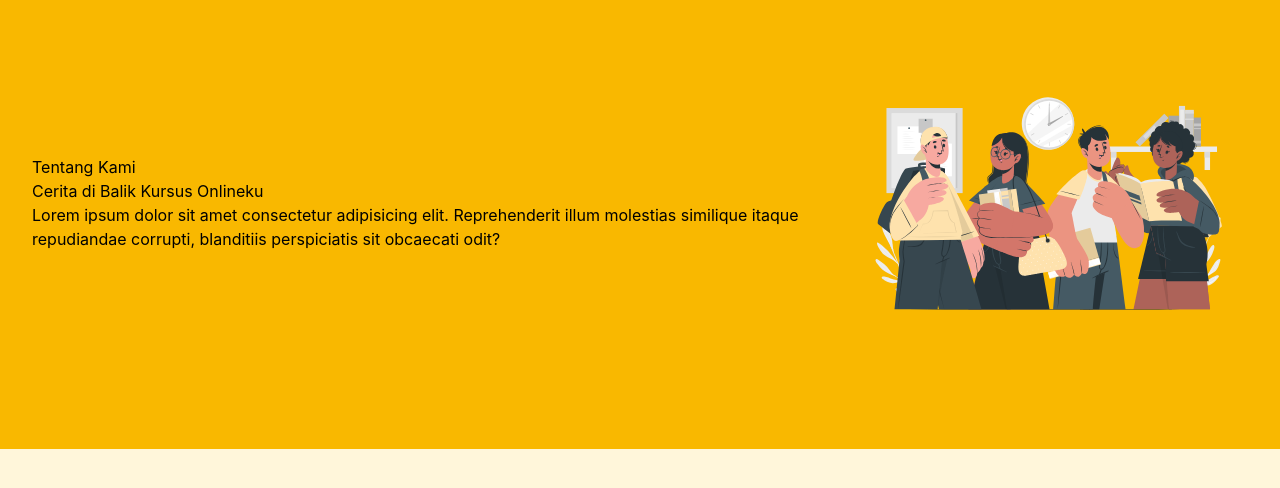
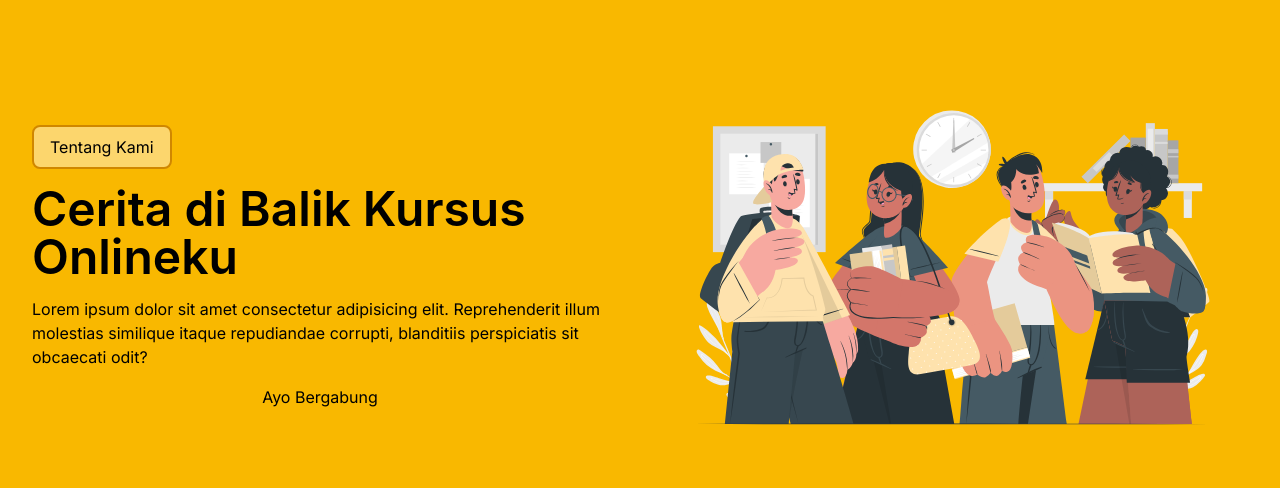
Before and after one commit to HEXS1010/web-kursus, a website built with Vite: page index.html in a window 1280 px wide. Shown: the part 842-1330 px from the top of the page. Before the commit the page ends 1291 px from the top, so only its background shows below. Built offline with nearby package versions, Linux system fonts and the light colour scheme.

Commit message:
masih dalam style

```diff
--- a/index.html
+++ b/index.html
@@ -22,7 +22,7 @@
     />
   </head>
   <body class="bg-body">
-    <header class="fixed top-0 left-0 w-full bg-nav border-b-[2px]">
+    <header class="fixed top-0 left-0 w-full bg-nav border-b-[2px] z-10">
       <div class="max-w-7xl mx-auto px-2 sm:px-6 lg:px-8">
         <nav class="h-[80px] flex justify-between items-center font-nav-text">
           <div>
@@ -49,11 +49,16 @@
       <!-- hero section -->
       <section class="h-dvh py-40">
         <div class="max-w-7xl mx-auto px-2 sm:px-6 lg:px-8">
-          <div class="flex flex-col justify-center items-center md:flex-row gap-8">
-            <div class="flex flex-col gap-[1.5rem] text-center px-9 md:text-left md:px-0">
+          <div
+            class="flex flex-col justify-center items-center md:flex-row gap-8"
+          >
+            <div
+              class="flex flex-col gap-[1.5rem] text-center px-9 md:text-left md:px-0"
+            >
               <p class="font-normal text-sm font-nav-text md:text-lg">
                 Selamat datang di
-                <span class="text-sm bg-secondary rounded-xl p-2 font-semibold md:text-xl"
+                <span
+                  class="text-sm bg-secondary rounded-xl p-2 font-semibold md:text-xl"
                   >Kursus Onlineku.</span
                 >
               </p>
@@ -65,7 +70,9 @@
                 Reiciendis, necessitatibus?
               </p>
 
-              <div class="flex justify-center items-center gap-8 md:justify-start">
+              <div
+                class="flex justify-center items-center gap-8 md:justify-start"
+              >
                 <button
                   class="bg-secondary px-5 py-3 text-sm font-nav-text font-normal rounded-lg transition duration-300 hover:bg-amber-600 md:px-7 md:text-base"
                 >
@@ -103,16 +110,28 @@
       <!-- About us Section -->
       <section class="bg-hero py-28">
         <div class="max-w-7xl mx-auto px-2 sm:px-6 lg:px-8">
-          <div class="flex justify-center items-center">
-            <div>
-              <p>Tentang Kami</p>
-              <h3>Cerita di Balik Kursus Onlineku</h3>
-              <p>Lorem ipsum dolor sit amet consectetur adipisicing elit. Reprehenderit illum molestias similique itaque repudiandae corrupti, blanditiis perspiciatis sit obcaecati odit?</p>
+          <div class="flex justify-center items-center gap-12">
+            <div class="flex flex-col gap-[1rem] max-w-xl">
+              <span
+                class="bg-body/50 inline-block w-fit px-4 py-2 rounded-lg font-nav border-[2px] border-yellow-600 font-nav-text font-normal text-base"
+                >Tentang Kami</span
+              >
+              <h3 class="font-title font-semibold text-5xl">
+                Cerita di Balik Kursus Onlineku
+              </h3>
+              <p class="font-nav-text font-normal text-base">
+                Lorem ipsum dolor sit amet consectetur adipisicing elit.
+                Reprehenderit illum molestias similique itaque repudiandae
+                corrupti, blanditiis perspiciatis sit obcaecati odit?
+              </p>
+
+              <button class="font-nav-text">Ayo Bergabung</button>
             </div>
 
-            <div class="w-[50%]">
-              <img src="img/Students-cuate.svg" alt="about-us">
+            <div class="w-[67%] md:w-[70%]">
+              <img src="img/Students-cuate.svg" alt="about-us" />
             </div>
+
           </div>
         </div>
       </section>
--- a/src/style.css
+++ b/src/style.css
@@ -18,6 +18,7 @@
   width: calc(100% + 1.3px);
   height: 140px;
   transform: rotateY(180deg);
+  z-index: -1;
 }
 
 .custom-shape-divider-bottom-1786354546 .shape-fill {
```
